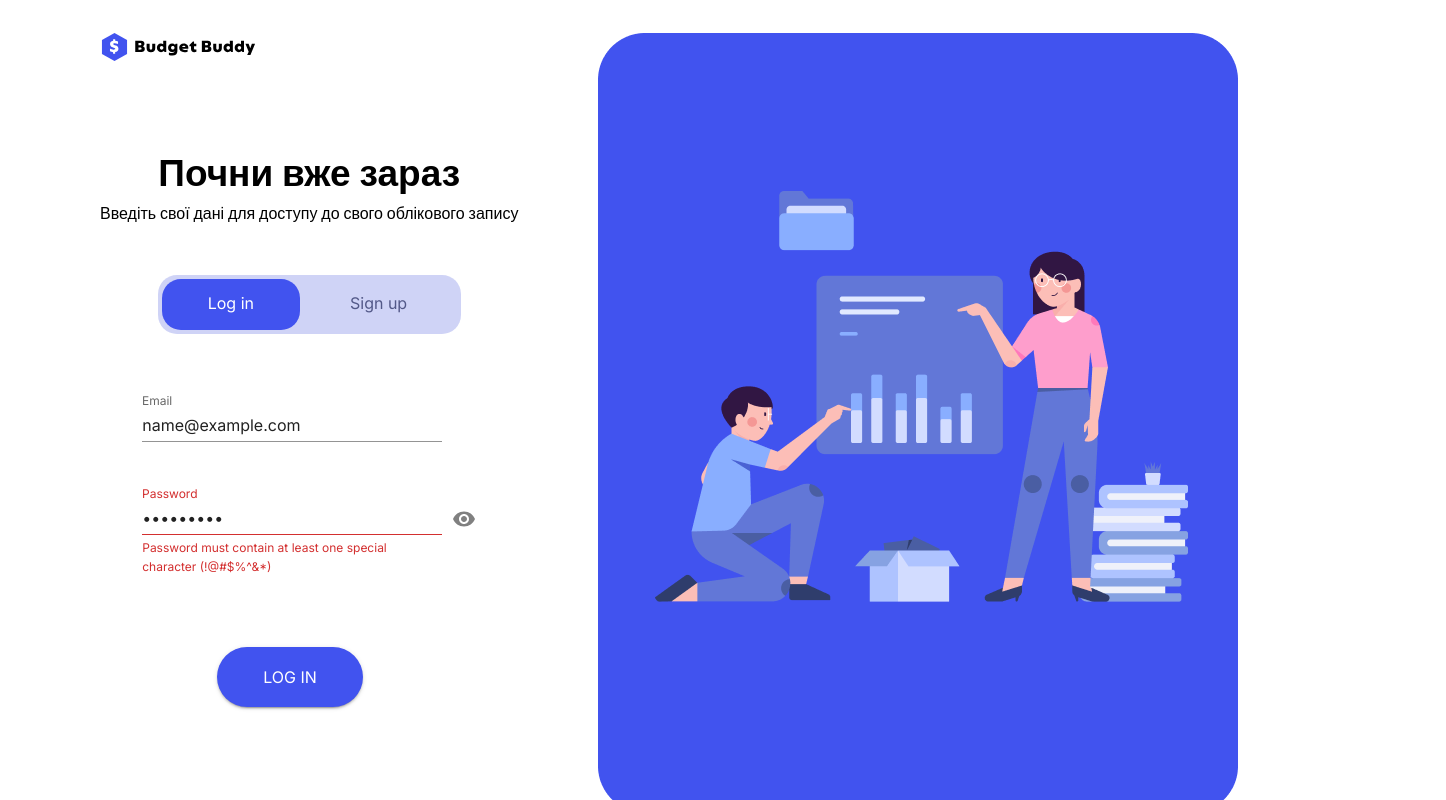
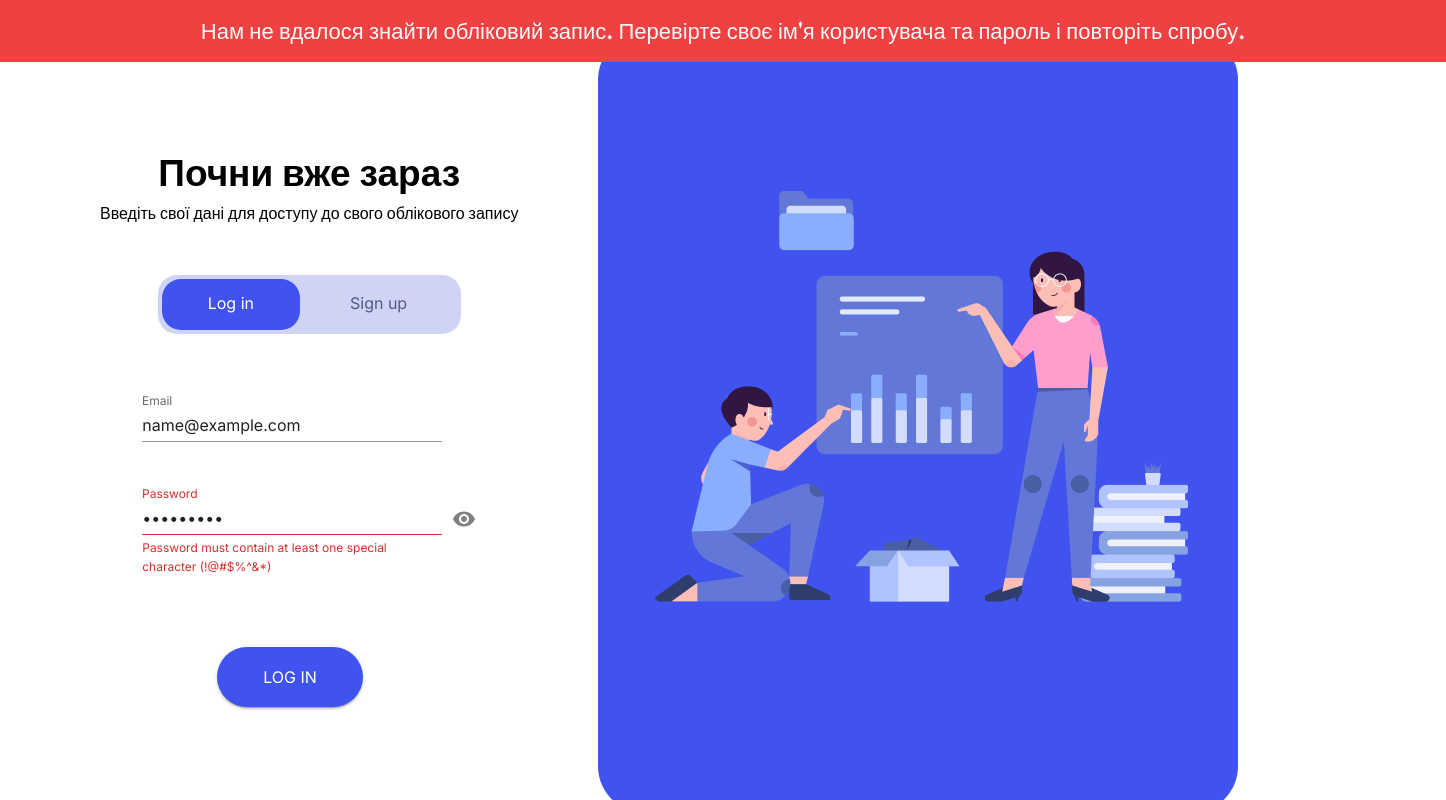
Before and after one commit to KovalBohdan-0/financial-monitor, a React (Vite) app in the folder client/: page /login in a window 1280 px wide. Both pictures are taken after typing "name@example.com", "Sample123" into the empty fields and a click on the button "LOG IN". Shown: the top 800 px of the page, 1446 px wide, since content can reach past the window. Built offline with nearby package versions, Linux system fonts and the light colour scheme.

Commit message:
login user find red error

```diff
--- a/client/src/pages/LogIn.jsx
+++ b/client/src/pages/LogIn.jsx
@@ -9,6 +9,8 @@ import SignUp from './SignUp';
 import VisibilityIcon from '@mui/icons-material/Visibility';
 import MainText from '../components/MainText';
 function LogIn() {
+  const userEmail = '';
+  const userPassword = '';
   const [email, setEmail] = useState('');
   const [password, setPassword] = useState('');
   const [seePassword, setSeePassword] = useState(false);
@@ -46,7 +48,6 @@ function LogIn() {
     } else if (!/\S+@\S+\.\S+/.test(email)) {
       errors.email = 'Invalid email address';
     }
-
     // Validate password
     const passwordErrors = validatePassword(password);
     if (passwordErrors.length > 0) {
@@ -60,7 +61,9 @@ function LogIn() {
   const handleSubmit = (e) => {
     e.preventDefault();
     if (validateForm()) {
-      console.log('Log in successful');
+      if (userEmail == email || userPassword == password) {
+        console.log('Log in successful');
+      }
     }
   };
 
@@ -175,6 +178,26 @@ function LogIn() {
           <img src={People} alt='' />
         </Box>
       </Box>
+      {email !== userEmail && password !== userPassword ? (
+        <Box
+          sx={{
+            position: 'absolute',
+            width: '100vw',
+            top: '0',
+            left: '0',
+            backgroundColor: Colors.loginFalseBg,
+            fontFamily: 'Rowdies, sans-serif',
+            fontSize: '22px',
+            color: Colors.loginFalseTxt,
+            display: 'grid',
+            placeItems: 'center',
+            padding: '17px 83px',
+          }}
+        >
+          Нам не вдалося знайти обліковий запис. Перевірте своє ім'я користувача
+          та пароль і повторіть спробу.
+        </Box>
+      ) : null}
     </Box>
   );
 }
--- a/client/src/styles/index.jsx
+++ b/client/src/styles/index.jsx
@@ -10,6 +10,8 @@ export const Colors = {
   inputTextColor: '#717171',
   inputMainText: ' #6B6B6B',
   inputMainColor: '#CCD0F3',
+  loginFalseTxt: '#F8F8F8',
+  loginFalseBg: '#EF4141',
 };
 
 const overrides = {
```
